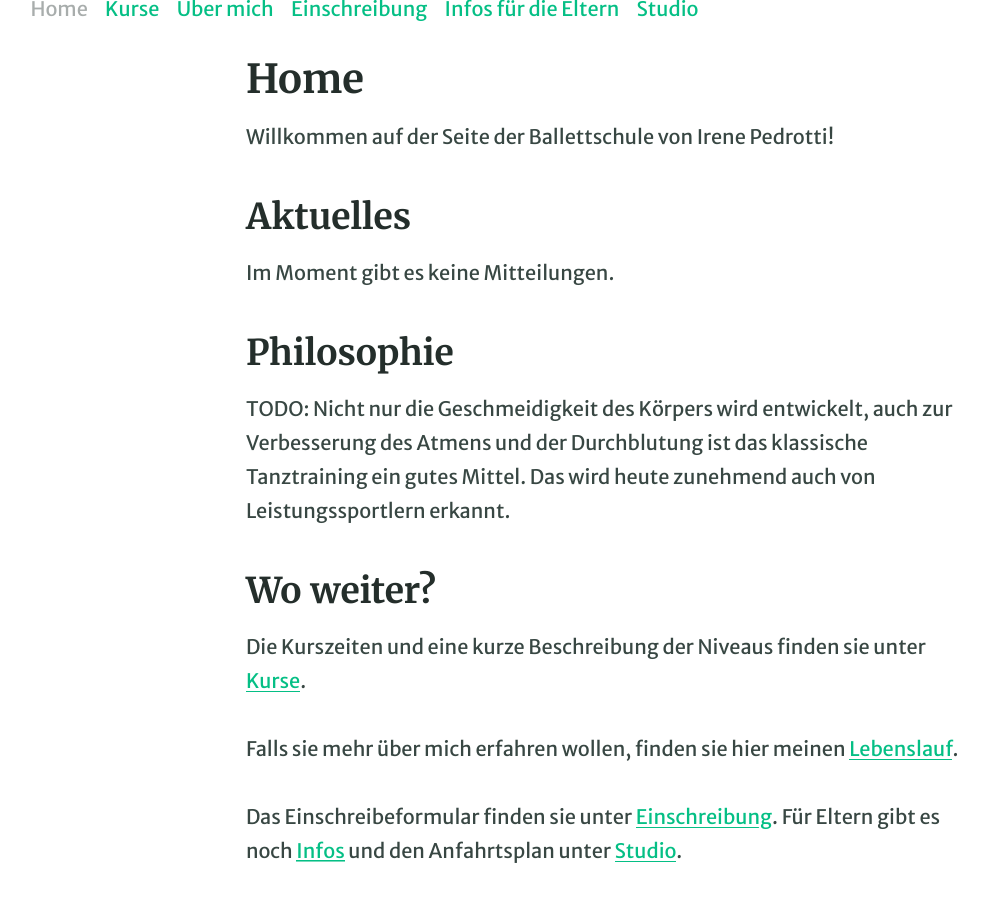
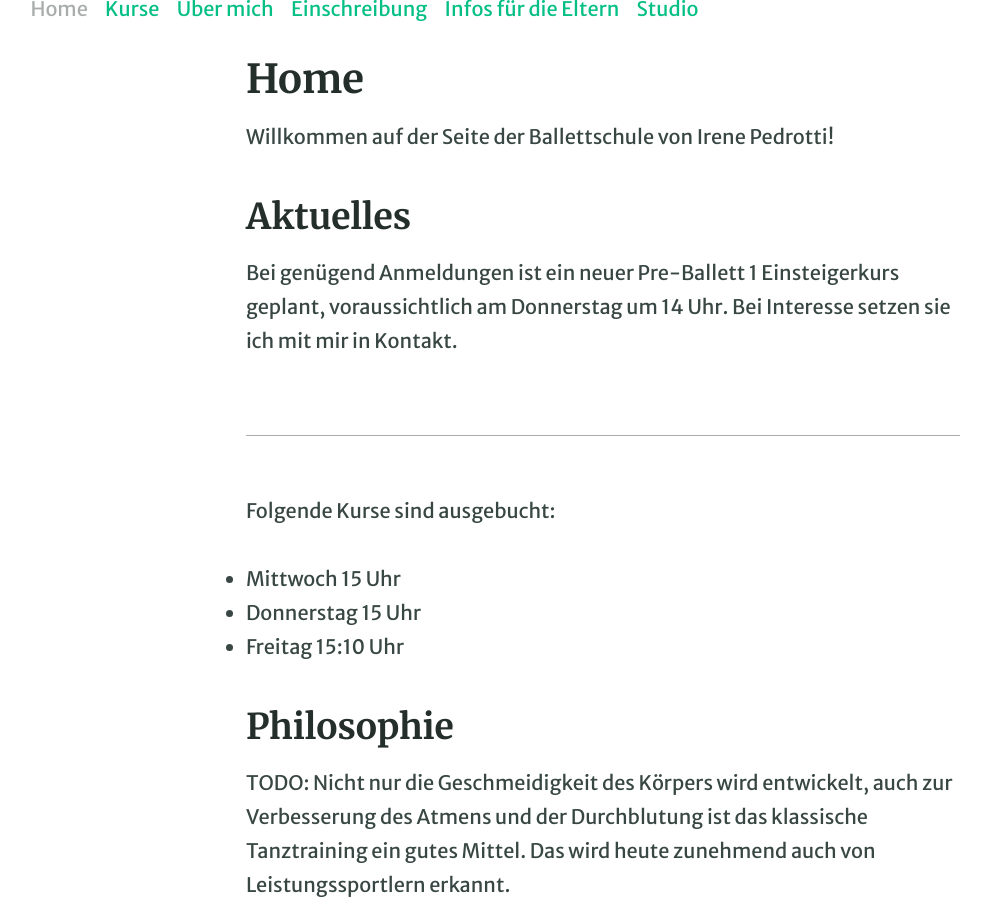
Before and after one commit to irenepedrotti/irenepedrotti.github.io, a Jekyll site: the page built from pages/index.md, in a window 1280 px wide and 900 px high, scrolled down 340 px. Shown: the whole window, without its empty margins (37-1028 px from the left). Built offline with Jekyll 4.4.1, drawn with Linux system fonts in a browser that asks for light colours.

Commit message:
Neue Nachrichten hinzugefügt

```diff
--- a/pages/index.md
+++ b/pages/index.md
@@ -8,7 +8,14 @@ Willkommen auf der Seite der Ballettschule von Irene Pedrotti!
 
 ## Aktuelles
 
-Im Moment gibt es keine Mitteilungen.
+Bei genügend Anmeldungen ist ein neuer Pre-Ballett 1 Einsteigerkurs geplant, voraussichtlich am Donnerstag um 14 Uhr. Bei Interesse setzen sie ich mit mir in Kontakt.
+
+---
+
+Folgende Kurse sind ausgebucht:
+* Mittwoch 15 Uhr
+* Donnerstag 15 Uhr
+* Freitag 15:10 Uhr
 
 ## Philosophie
 
```
